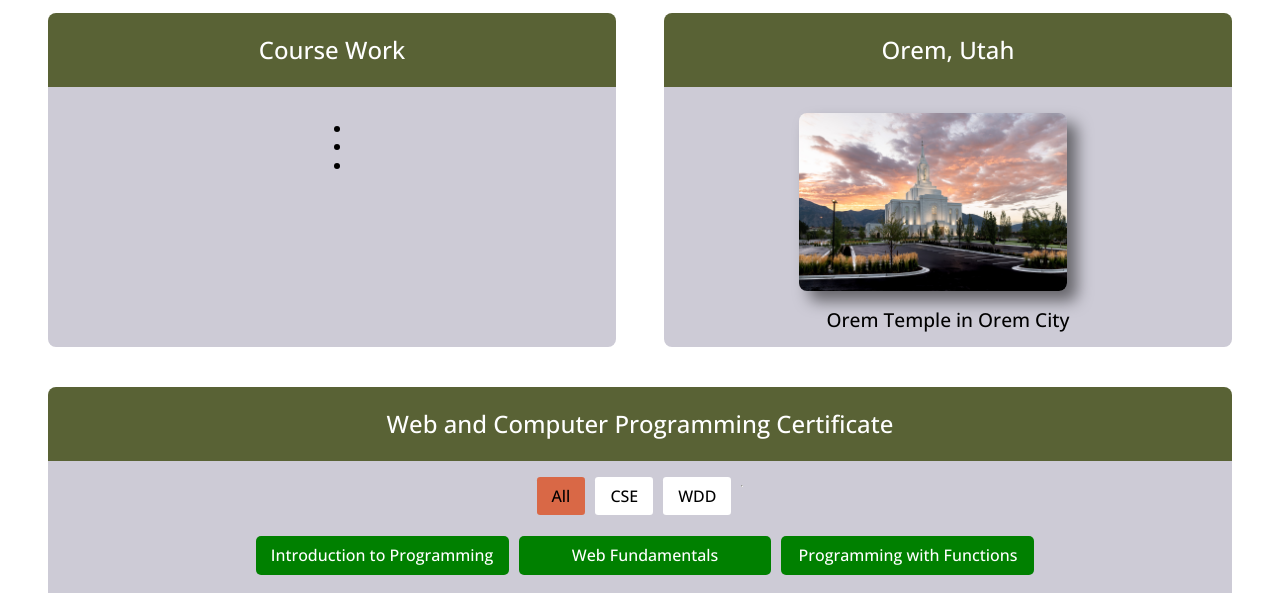
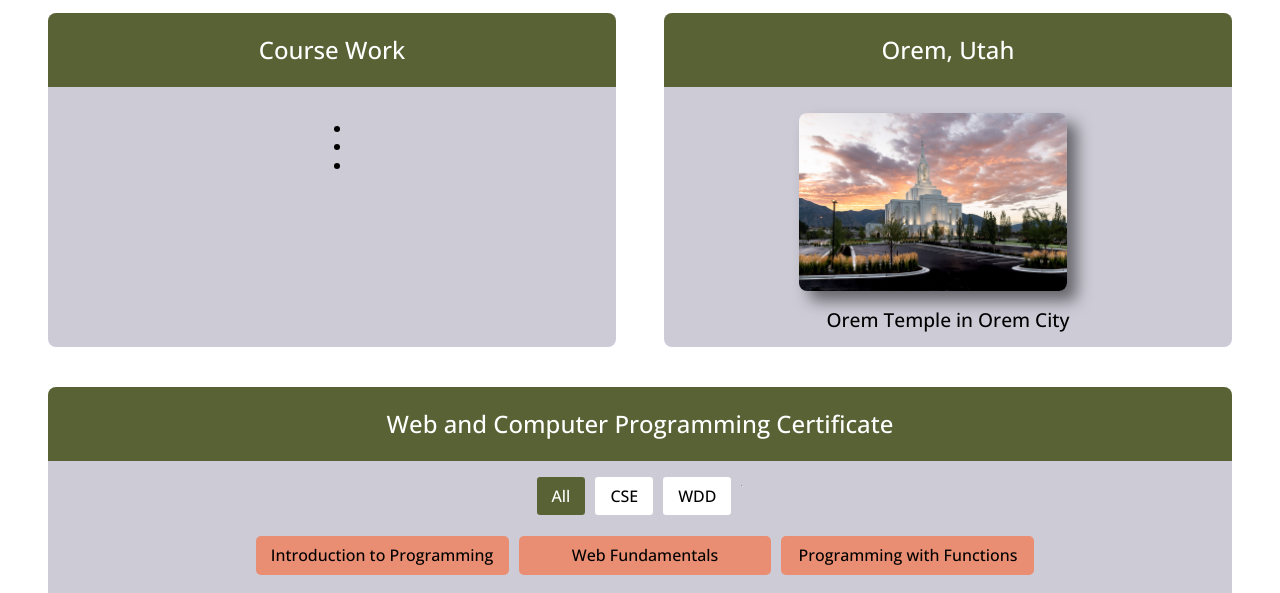
Before and after one commit to Hollypie/wdd231, a plain HTML site: page index.html in a window 1280 px wide. Shown: the part 357-950 px from the top of the page. Drawn offline with nearby package versions, Linux system fonts and the light colour scheme.

Commit message:
made color changes to some of the buttons for the filter and courses

```diff
--- a/scripts/course.js
+++ b/scripts/course.js
@@ -2,6 +2,11 @@ document.addEventListener("DOMContentLoaded", () => {
     const buttons = document.querySelectorAll(".filter-btn");
     const courseList = document.getElementById("course-list");
 
+    const rootStyles = getComputedStyle(document.documentElement);
+    const completedColor = rootStyles.getPropertyValue('--accent-color').trim(); // Remove extra spaces
+    const incompleteColor = rootStyles.getPropertyValue('white').trim();
+    const fontColor = rootStyles.getPropertyValue('black').trim();
+    const buttonFont = rootStyles.getPropertyValue('--main-font').trim();
 
     const courses = [
         {
@@ -92,8 +97,8 @@ document.addEventListener("DOMContentLoaded", () => {
         filteredCourses.forEach(course => {
             const button = document.createElement("button");
             button.textContent = course.title;
-            button.style.backgroundColor = course.completed ? "green" : "red";  // Change color based on completion
-            button.style.color = "white";
+            button.style.backgroundColor = course.completed ? completedColor : incompleteColor;
+            button.style.color = fontColor;  // White font color
             button.style.border = "none";
             button.style.padding = "10px";
             button.style.margin = "5px";
--- a/styles/small.css
+++ b/styles/small.css
@@ -8,7 +8,7 @@
 :root {
     --primary-color: #596235;
     --second-color:  #2F3020;
-    --accent-color: #D96846;
+    --accent-color: #e98e72;
     --background-color: #CDCBD6;
     --light-font-color: white;
     --dark-font-color: black;
@@ -241,8 +241,8 @@ section {
 }
 
 .filter-btn.active {
-    background-color: var(--accent-color);
-    color: var(--dark-font-color);
+    background-color: var(--primary-color);
+    color: var(--light-font-color);
 }
 
 .filter-container {
```
